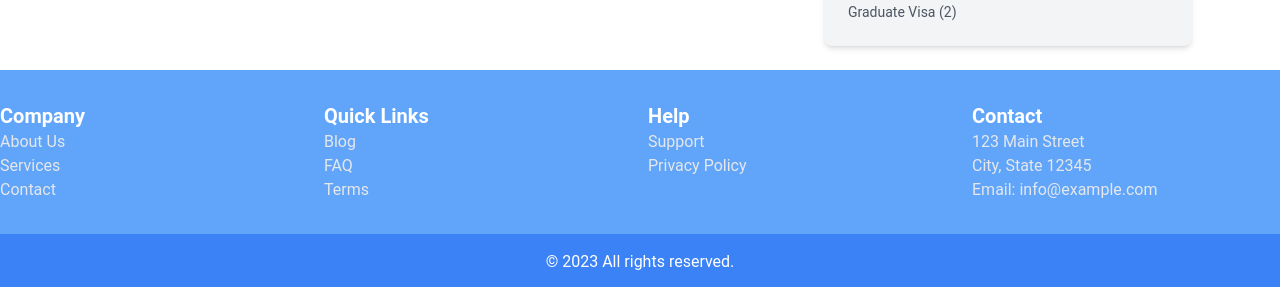
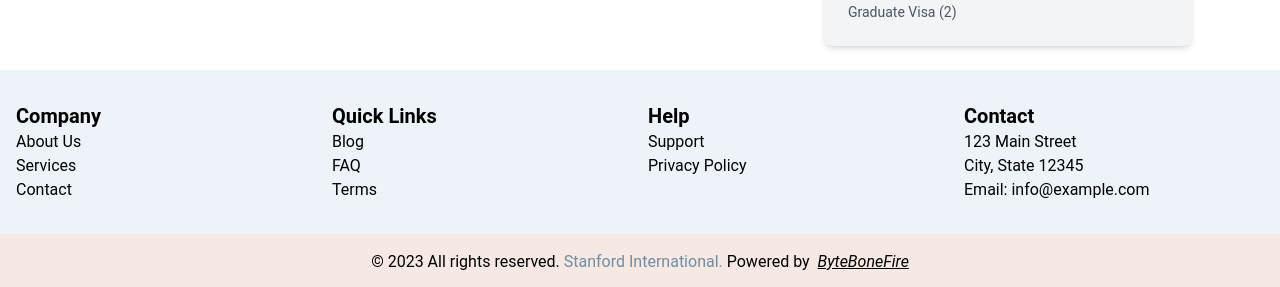
Before and after one commit to ByteBoneFire/standford-international, a React (Vite) app: page /blog/1 in a window 1280 px wide. Shown: the part 832-1119 px from the top of the page. Built offline with nearby package versions, Linux system fonts and the light colour scheme.

Commit message:
Adjusted all the themes and styles

```diff
--- a/src/components/ClientsTestimony.jsx
+++ b/src/components/ClientsTestimony.jsx
@@ -3,9 +3,9 @@ import { FcRating } from "react-icons/fc";
 
 function ClientsTestimony() {
   return (
-    <section className="clients-testimony py-16 bg-pink-300">
+    <section className="clients-testimony py-16 bg-bgPrimary">
       <div className="container mx-auto text-center">
-        <h2 data-aos="fade-up" className="text-2xl font-semibold text-primary mb-4">
+        <h2 data-aos="fade-up" className="text-2xl font-semibold text-secondary mb-4">
           Clients Testimony
         </h2>
         <p data-aos="fade-up" className="text-gray-700 mb-8">
--- a/src/components/FooterSection.jsx
+++ b/src/components/FooterSection.jsx
@@ -2,37 +2,37 @@ import React from 'react';
 
 function FooterSection() {
   return (
-    <section className="footer-section py-8 bg-blue-400">
-      <div className="container mx-auto">
-        <div className="grid grid-cols-1 md:grid-cols-4 gap-4">
+    <section className="footer-section py-8 bg-bgSecondary">
+      <div className="container mx-auto px-4 text-secondary">
+        <div data-aos="fade-up" className="grid grid-cols-2 md:grid-cols-4 gap-4">
           <div>
-            <h3 className="text-xl font-semibold text-white">Company</h3>
+            <h3 className="text-xl font-semibold ">Company</h3>
             <ul>
-              <li><a href="/about" className="text-gray-200 hover:underline">About Us</a></li>
-              <li><a href="/services" className="text-gray-200 hover:underline">Services</a></li>
-              <li><a href="/contact" className="text-gray-200 hover:underline">Contact</a></li>
+              <li><a href="/about" className=" hover:underline">About Us</a></li>
+              <li><a href="/services" className=" hover:underline">Services</a></li>
+              <li><a href="/contact" className=" hover:underline">Contact</a></li>
             </ul>
           </div>
           <div>
-            <h3 className="text-xl font-semibold text-white">Quick Links</h3>
+            <h3 className="text-xl font-semibold ">Quick Links</h3>
             <ul>
-              <li><a href="/blogs" className="text-gray-200 hover:underline">Blog</a></li>
-              <li><a href="#" className="text-gray-200 hover:underline">FAQ</a></li>
-              <li><a href="#" className="text-gray-200 hover:underline">Terms</a></li>
+              <li><a href="/blogs" className=" hover:underline">Blog</a></li>
+              <li><a href="#" className=" hover:underline">FAQ</a></li>
+              <li><a href="#" className=" hover:underline">Terms</a></li>
             </ul>
           </div>
           <div>
-            <h3 className="text-xl font-semibold text-white">Help</h3>
+            <h3 className="text-xl font-semibold ">Help</h3>
             <ul>
-              <li><a href="#" className="text-gray-200 hover:underline">Support</a></li>
-              <li><a href="#" className="text-gray-200 hover:underline">Privacy Policy</a></li>
+              <li><a href="#" className=" hover:underline">Support</a></li>
+              <li><a href="#" className=" hover:underline">Privacy Policy</a></li>
             </ul>
           </div>
           <div>
-            <h3 className="text-xl font-semibold text-white">Contact</h3>
-            <p className="text-gray-200">123 Main Street</p>
-            <p className="text-gray-200">City, State 12345</p>
-            <p className="text-gray-200">Email: info@example.com</p>
+            <h3 className="text-xl font-semibold ">Contact</h3>
+            <p className="">123 Main Street</p>
+            <p className="">City, State 12345</p>
+            <p className="">Email: info@example.com</p>
           </div>
         </div>
       </div>
--- a/src/components/NewsletterSignupSection.jsx
+++ b/src/components/NewsletterSignupSection.jsx
@@ -4,8 +4,8 @@ function NewsletterSignupSection() {
   return (
     <section className="newsletter-signup-section px-20 py-16 bg-bgPrimary">
       <div className="flex flex-col items-center justify-center md:flex-row md:justify-between md:items-center  container mx-auto text-center">
-        <p data-aos="fade-up" className="text-gray-700 text-lg ">Stay up to date with our latest news and updates.</p>
-        <form data-aos="fade-up" className="mt-4">
+        <p data-aos="fade-right" className="text-gray-900 text-2xl font-bold">Get Updates On Our Latest News By Subscribing To Our Newsletter.</p>
+        <form data-aos="fade-left" className="mt-4 flex items-center justify-center">
           <input
             type="email"
             placeholder="Enter your email"
--- a/src/components/RightsReservedSection.jsx
+++ b/src/components/RightsReservedSection.jsx
@@ -2,9 +2,9 @@ import React from 'react';
 
 function RightsReservedSection() {
   return (
-    <section className="rights-reserved-section py-4 bg-blue-500 text-white text-center">
+    <section className="rights-reserved-section py-4 bg-bgPrimary text-secondary text-center">
       <div className="container mx-auto">
-        <p>&copy; 2023 All rights reserved.</p>
+        <p>&copy; 2023 All rights reserved. <span className='text-brand'>Stanford International.&nbsp;</span><span>Powered by &nbsp;</span><span className='italic underline'>ByteBoneFire</span></p>
       </div>
     </section>
   );
--- a/src/components/ServiceSection.jsx
+++ b/src/components/ServiceSection.jsx
@@ -1,21 +1,23 @@
 import React from 'react';
 import { IoIosAirplane, IoMdBook, IoIosHeart   } from "react-icons/io";
+import { Link } from 'react-router-dom';
+import { IoTrendingUpOutline } from 'react-icons/io5';
 
 const serviceData = [
   {
-    icon: <IoMdBook />,
+    icon: <IoMdBook size={40} />,
     title: 'Career Counseling',
     description: 'Whether you\'re entering the workforce or looking to pivot in your career, we provide personalized advice and strategic guidance to support your journey.',
     link: '#'
   },
   {
-    icon: <IoIosAirplane />,
+    icon: <IoIosAirplane size={40} />,
     title: 'Migration',
     description: 'From visa applications to settling into your new home, we provide expert advice and support to ensure a smooth transition and help you start your new life abroad with confidence.',
     link: '#'
   },
   {
-    icon: <IoIosHeart />,
+    icon: <IoIosHeart size={40} />,
     title: 'Health Insurance',
     description: 'Protect your health and future with our tailored health insurance plans. We guide you through the process of selecting the perfect health insurance policy to secure your peace of mind.',
     link: '#'
@@ -25,11 +27,24 @@ const serviceData = [
 
 function ServiceSection() {
   return (
-    <section className="service-section py-12 bg-secondary">
+    <section className="service-section py-12 bg-bgSecondary">
       <div className="container mx-auto">
-        <h2 data-aos="fade-up" className="text-2xl font-semibold text-primary text-center mb-8">
-          Providing Best Services
-        </h2>
+        <section className='flex flex-col md:flex-row justify-between items-start mb-6'>
+          <h2 data-aos="fade-right" className="text-3xl font-bold text-secondary text-center">
+            Providing Best Services
+            <span className='text-gray-500 text-sm ml-20 block'>
+              We offer a range of services to help you achieve your goals.
+            </span>
+          </h2>
+          <Link
+          to={'/services'}
+          data-aos="fade-left"
+          data-aos-delay="400"
+          className="bg-button hover:bg-green-500 text-black font-bold px-5 py-2 rounded-lg w-fit flex items-end gap-1 transition duration-300"
+        >
+          View All Services <IoTrendingUpOutline size={24}/>
+        </Link>
+        </section>
         <div className="flex flex-wrap mx-auto justify-center gap-8">
           {serviceData.map((service, index) => (
             <div
@@ -40,8 +55,8 @@ function ServiceSection() {
             >
 
               <h3 className="flex items-center gap-2 text-xl font-semibold text-secondary mb-2"> {service.icon} {service.title}</h3>
-              <p >{service.title}</p>
-              <p className="text-gray-600 mt-2"> {service.description} </p>
+              <p className='ml-2' >{service.title}</p>
+              <p className="text-gray-600 mt-4 text-balance items-start"> {service.description} </p>
               <button className="bg-gray-100 w-36 hover:bg-green-500 transition duration-300 text-black font-bold mt-4 py-2 px-4 rounded border border-green-600 border-opacity-50">
                 <a href={service.link}
                 // className="text-blue-500 hover:underline"
--- a/src/components/blogPage/BlogArticleSection.jsx
+++ b/src/components/blogPage/BlogArticleSection.jsx
@@ -73,8 +73,8 @@ const BlogArticleSection = () => {
   const paginate = (pageNumber) => setCurrentPage(pageNumber);
 
   return (
-    <div className="container mx-auto px-4 py-2" style={{ marginTop: "190px" }}>
-      <div className="grid grid-cols-1 sm:grid-cols-2 lg:grid-cols-3 gap-6">
+    <section className=" bg-bgSecondary py-8">
+      <div data-aos="fade-up" className="container mx-auto grid grid-cols-1 md:grid-cols-2 lg:grid-cols-3 gap-6">
         {currentPosts.map((blog) => (
           <div
             key={blog.id}
@@ -124,7 +124,7 @@ const BlogArticleSection = () => {
           Next
         </button>
       </div>
-    </div>
+    </section>
   );
 };
 
```
